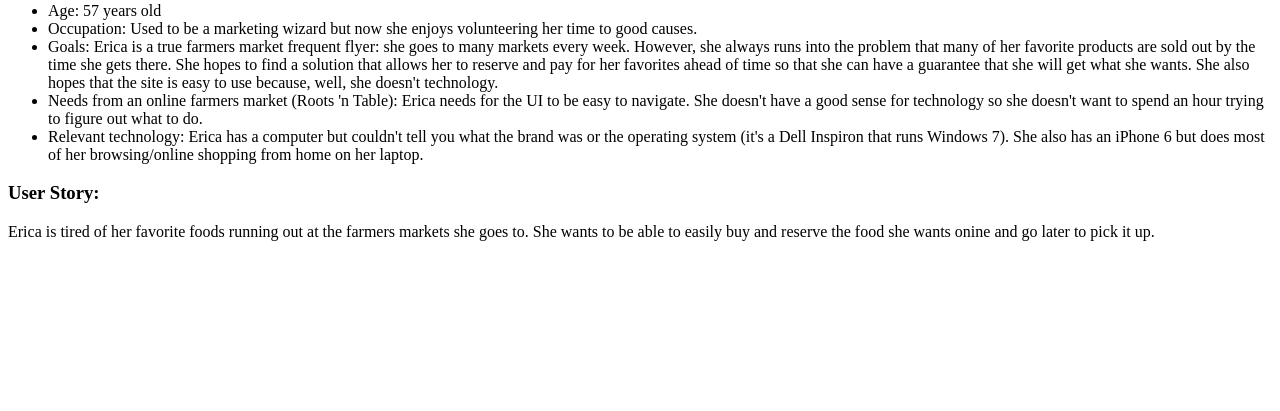
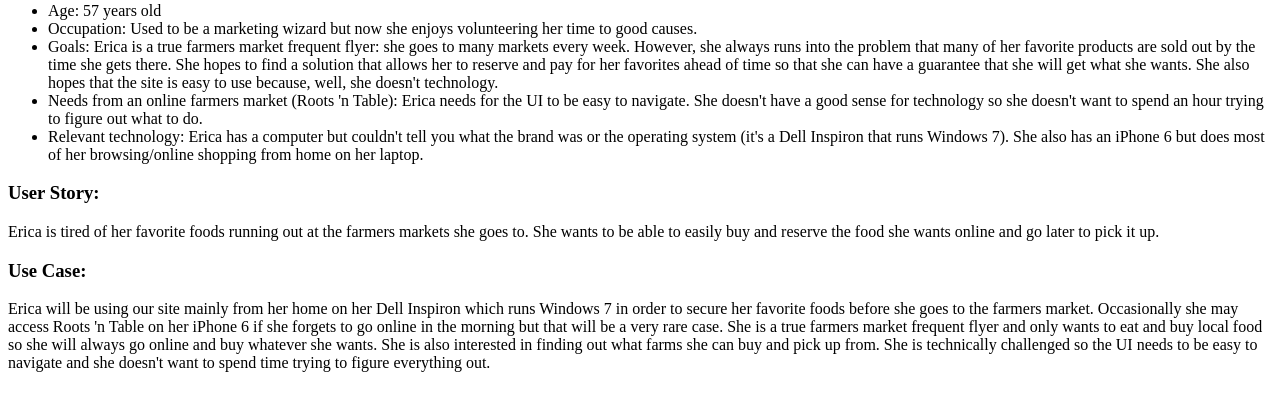
Before and after one commit to ttalcott/roots-n-table, a PHP site: page /frequent-flyer.php in a window 1280 px wide. Shown: the part 119-530 px from the top of the page. Run offline with PHP 8.4, Linux system fonts and the light colour scheme.

Commit message:
added use case to farmers market frequent flyer

```diff
--- a/epic/frequent-flyer.php
+++ b/epic/frequent-flyer.php
@@ -23,7 +23,13 @@
 		<div class="userStory">
 			<h3>User Story:</h3>
 			<p>
-				Erica is tired of her favorite foods running out at the farmers markets she goes to. She wants to be able to easily buy and reserve the food she wants onine and go later to pick it up.
+				Erica is tired of her favorite foods running out at the farmers markets she goes to. She wants to be able to easily buy and reserve the food she wants online and go later to pick it up.
+			</p>
+		</div>
+		<div class="useCase">
+			<h3>Use Case:</h3>
+			<p>
+				Erica will be using our site mainly from her home on her Dell Inspiron which runs Windows 7 in order to secure her favorite foods before she goes to the farmers market. Occasionally she may access Roots 'n Table on her iPhone 6 if she forgets to go online in the morning but that will be a very rare case. She is a true farmers market frequent flyer and only wants to eat and buy local food so she will always go online and buy whatever she wants. She is also interested in finding out what farms she can buy and pick up from. She is technically challenged so the UI needs to be easy to navigate and she doesn't want to spend time trying to figure everything out.
 			</p>
 		</div>
 	</body>
```
